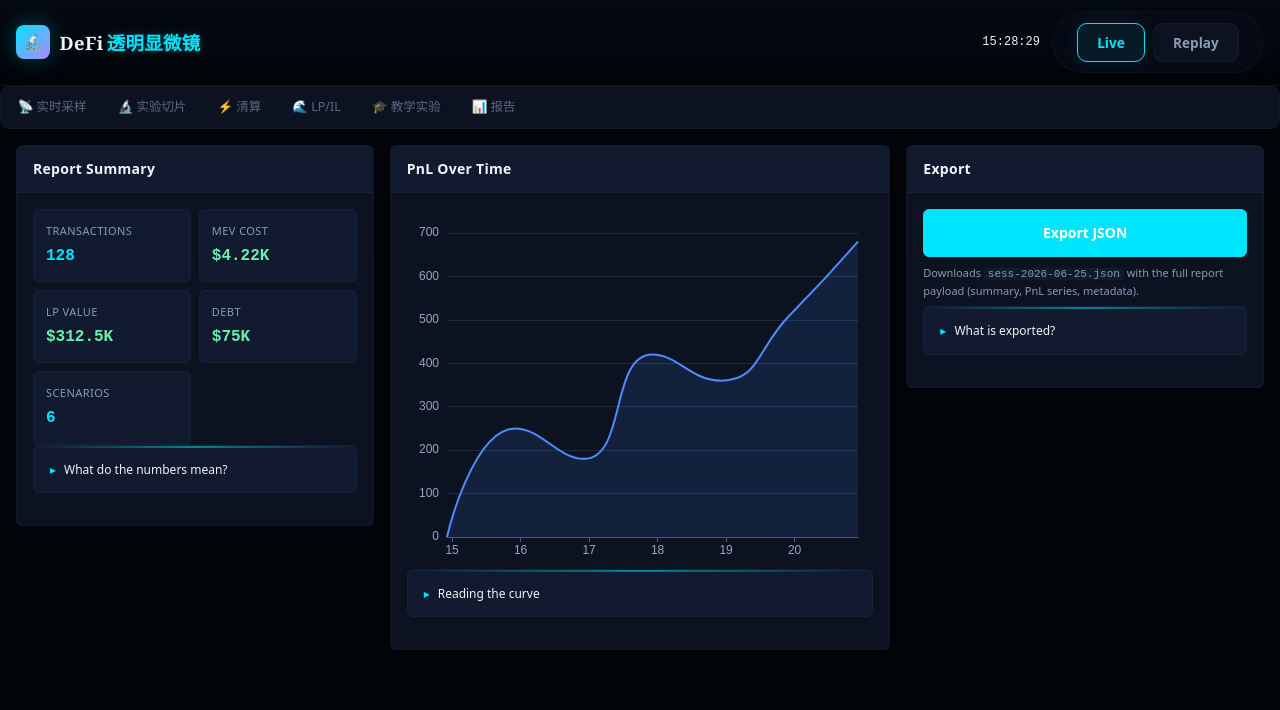
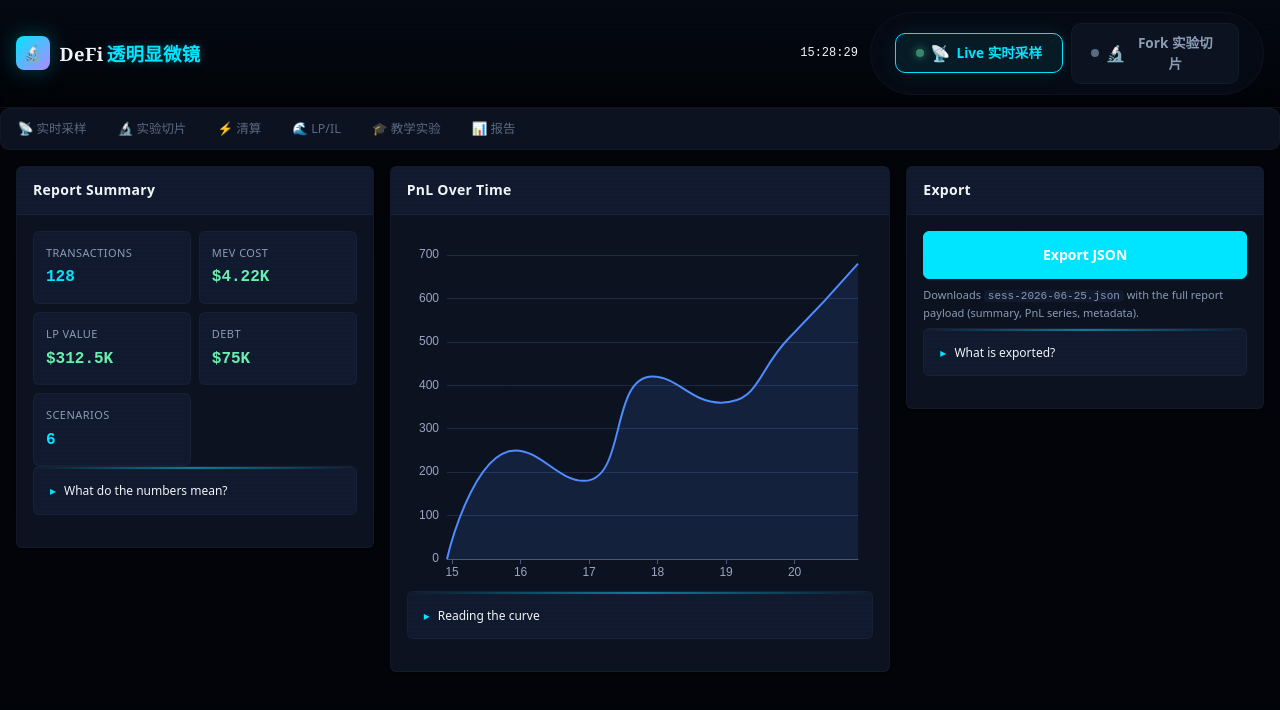
Before and after one commit to pengwow/defi-transparency-microscope, a React (Vite) app in the folder frontend/: page / in a window 1280 px wide. Shown: the top 710 px of the page. Built offline with nearby package versions, Linux system fonts and the light colour scheme.

Commit message:
feat(frontend): rewrite ModeBar with demo's Live/Fork big-pill style

```diff
--- a/frontend/src/components/common/ModeBar.tsx
+++ b/frontend/src/components/common/ModeBar.tsx
@@ -1,9 +1,10 @@
 /**
  * ModeBar — toggle between 'live' and 'replay' modes.
  *
- * Implemented as a radiogroup of two buttons.  The active option
- * carries `aria-selected="true"`; the container advertises
- * `role="radiogroup"`.
+ * Implemented as a radiogroup of two big-pill buttons (per
+ * DTM_Demo.html `.mode-btn`).  The `Mode` type is preserved for
+ * backward compatibility with the rest of the app; the visible
+ * labels translate `replay` → "Fork 实验切片".
  */
 
 import type { Mode } from '@/store/uiStore';
@@ -15,9 +16,15 @@ export interface ModeBarProps {
   disabled?: boolean;
 }
 
-const OPTIONS: Array<{ value: Mode; label: string }> = [
-  { value: 'live', label: 'Live' },
-  { value: 'replay', label: 'Replay' },
+interface Option {
+  value: Mode;
+  label: string;
+  icon: string;
+}
+
+const OPTIONS: ReadonlyArray<Option> = [
+  { value: 'live', label: 'Live 实时采样', icon: '📡' },
+  { value: 'replay', label: 'Fork 实验切片', icon: '🔬' },
 ];
 
 export function ModeBar({ value, onChange, disabled }: ModeBarProps) {
@@ -40,8 +47,13 @@ export function ModeBar({ value, onChange, disabled }: ModeBarProps) {
             disabled={disabled}
             className={`dtm-mode-option${selected ? ' is-active' : ''}`}
             onClick={() => onChange(opt.value)}
+            data-testid={`mode-option-${opt.value}`}
           >
-            {opt.label}
+            <span className="dtm-mode-indicator" aria-hidden="true" />
+            <span className="dtm-mode-icon" aria-hidden="true">
+              {opt.icon}
+            </span>
+            <span className="dtm-mode-label">{opt.label}</span>
           </button>
         );
       })}
--- a/frontend/src/components/common/common.css
+++ b/frontend/src/components/common/common.css
@@ -474,6 +474,11 @@
   animation: dtm-pdot 1.5s ease-in-out infinite;
 }
 
+.dtm-mode-icon {
+  font-size: 1rem;
+  line-height: 1;
+}
+
 /* ----- LoadingScreen (demo) ----- */
 .dtm-loading-screen {
   position: fixed;
```
Also changed, not shown: 1 other file (tests, documents, lock files or other folders).
